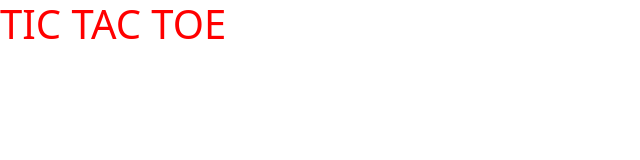
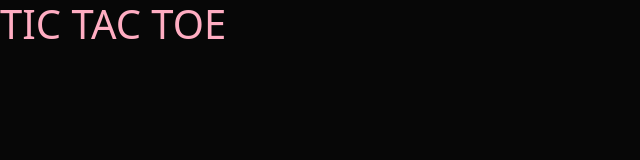
Before and after one commit to ah1096/tic-tac-toe, a plain HTML site: page index.html in a window 1280 px wide. Shown: the whole page, without its empty margins (0-640 px from the left). Drawn offline with nearby package versions, Linux system fonts and the light colour scheme.

Commit message:
added some styling w/ heartbreaker palette colors

```diff
--- a/css/style.css
+++ b/css/style.css
@@ -1,3 +1,7 @@
+#body {
+    background-color: #070707;
+}
+
 h1 {
-    color: red;
+    color: #FFADC2;
 }
--- a/index.html
+++ b/index.html
@@ -11,7 +11,7 @@
     <script src="js/main.js"></script>
 
 </head>
-<body>
+<body id="body">
 
     <h1>TIC TAC TOE</h1>
 
```
Also changed, not shown: img/heartbreaker.png (added).
